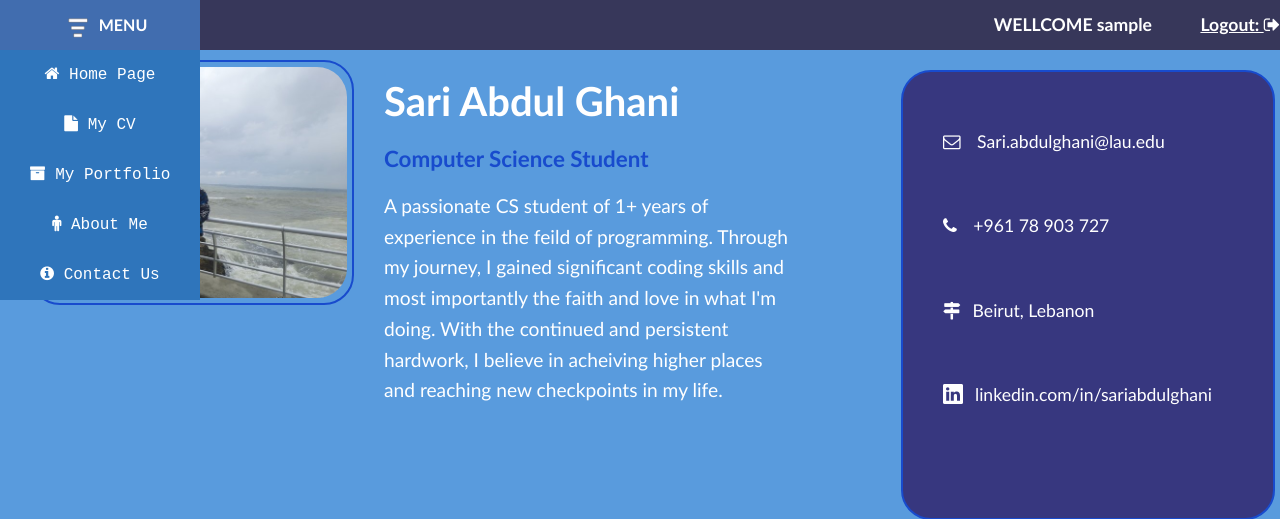
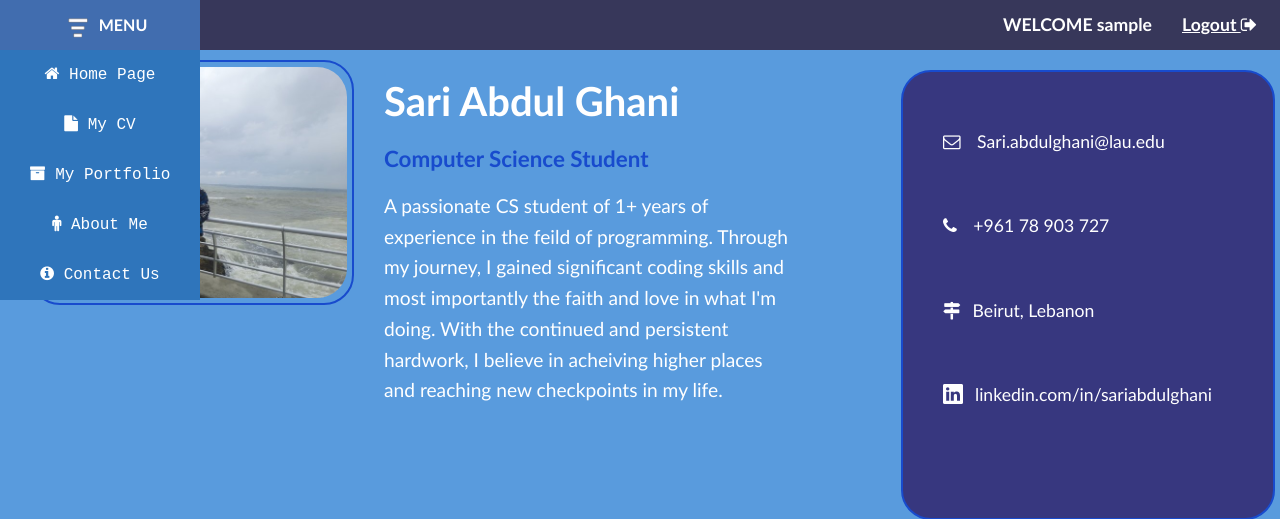
Before and after one commit to SariAbdulGhani/CSC443SP24SariDynamicPortfolio, a PHP site: page /pages/CV.php in a window 1280 px wide. Shown: the top 519 px of the page. Run offline with PHP 8.4, Linux system fonts and the light colour scheme; the visitor is signed in with stand-in values (Sample User, id 1).

Commit message:
Did final touches, corrected the logout mechanisim and solved small errors

```diff
--- a/BE/List_of_Users.csv
+++ b/BE/List_of_Users.csv
@@ -1,2 +1,2 @@
 Name,Password,FirstName,LastName,Email,DateOfBirth,Sex
-JohnDoe,12345678,John,Doe,JD@gmail.com,1990-01-01,male
+JohnDoe,12345678,John,Doe,JD@gmail.com,1/1/1990,male
--- a/CSS/mystyle.css
+++ b/CSS/mystyle.css
@@ -376,6 +376,19 @@ p {
     overflow: hidden;
 }
 
+.wellcome-div2 {
+    display: inline-block;
+    line-height: 50px;
+    width: 100%;
+    text-align: left;
+    color: white;
+    font-family: 'Gill Sans', 'Gill Sans MT', Calibri, 'Trebuchet MS', sans-serif;
+    font-weight: bold;
+    font-size: 110%;
+    overflow: hidden;
+    padding-left: 30px;
+}
+
 #footer2 {
     background: #416daf;
     width: 100%;
--- a/pages/Fly_Haraty.php
+++ b/pages/Fly_Haraty.php
@@ -35,7 +35,9 @@
             </div>
         </div>
         <div class="div-10 div-left">
-            <span> <a href="../index.php" class="wellcome-div">Logout: <i class="fa fa-sign-out" aria-hidden="true"></i> </a></span>
+            <a href="../logout.php" class="wellcome-div2">
+                Logout <i class="fa fa-sign-out" aria-hidden="true"></i>
+            </a>
         </div>
     </div>
 
--- a/pages/RISC_Processor.php
+++ b/pages/RISC_Processor.php
@@ -36,7 +36,9 @@
             </div>
         </div>
         <div class="div-10 div-left">
-            <span> <a href="../index.php" class="wellcome-div">Logout: <i class="fa fa-sign-out" aria-hidden="true"></i> </a></span>
+            <a href="../logout.php" class="wellcome-div2">
+                Logout <i class="fa fa-sign-out" aria-hidden="true"></i>
+            </a>
         </div>
     </div>
 
--- a/pages/menu.php
+++ b/pages/menu.php
@@ -30,10 +30,12 @@
 
         <div class="div-60 div-left">
             <div class="wellcome-div">
-                <span>WELLCOME <?php echo $_SESSION["username"] ; ?> </span>
+                <span>WELCOME <?php echo $_SESSION["username"] ; ?> </span>
             </div>
         </div>
         <div class="div-10 div-left">
-            <span> <a href="../index.php" class="wellcome-div">Logout: <i class="fa fa-sign-out" aria-hidden="true"></i> </a></span>
+            <a href="../logout.php" class="wellcome-div2">
+                Logout <i class="fa fa-sign-out" aria-hidden="true"></i>
+            </a>
         </div>
-    </div>
+</div>
--- a/pages/signup.html
+++ b/pages/signup.html
@@ -90,16 +90,16 @@
             let ln = document.getElementById("ln").value;
             let email= document.getElementById("em").value;
             let date = document.getElementById("dob").value;
-            if ((un=="")||(pass=="")||(cpass=="")||(fn=="")||(ln=="")||(email=="")||(date="")){
+            if ((un=="")||(pass=="")||(cpass=="")||(fn=="")||(ln=="")||(email=="")||(date==="")){
                 alert("Arguments missing!");
             }
             else if(pass.localeCompare(cpass)){
-                alert("Password not the same");
+                alert("Password is not the same!");
                 document.getElementById("pass").value = "";
                 document.getElementById("cpass").value = "";
             }
             else if(pass.length<8){
-                alert("Password must be at least 8 characters");
+                alert("Password must be at least 8 characters!");
             }
             else{
                 document.getElementById("signup-form").submit();
```
Also changed, not shown: logout.php (added, +8 -0 lines). Lines whose indentation alone changed are shown as unchanged.
